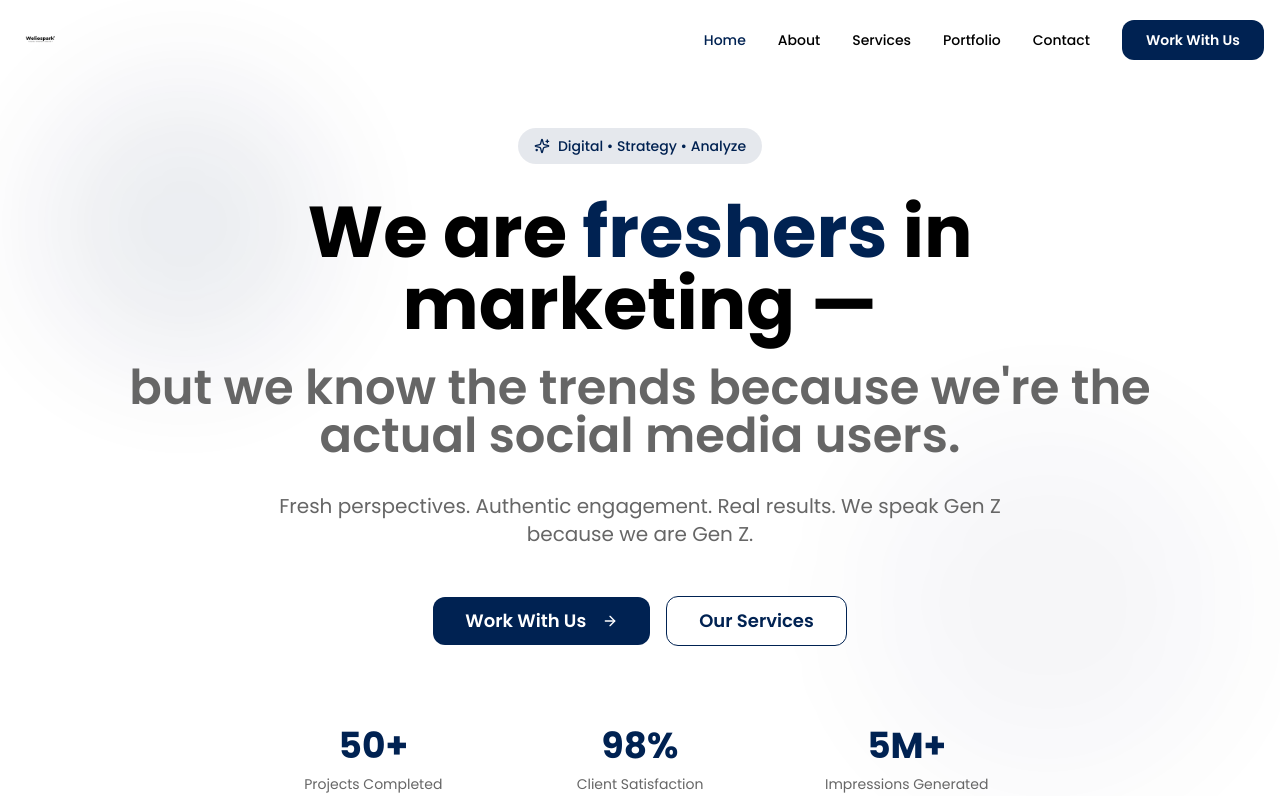
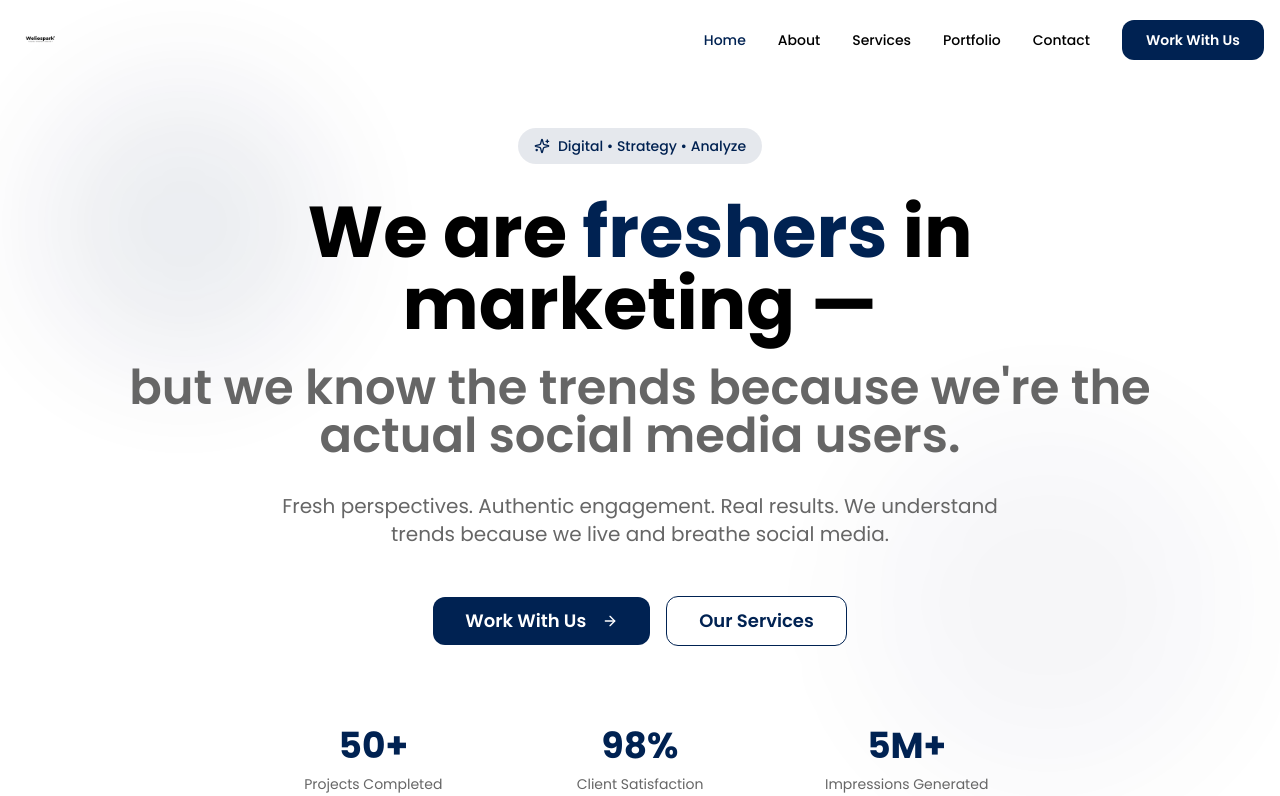
Before and after one commit to animationinternship2025-blip/weliospark-trendsetters, a React (Vite) app: page / in a window 1280 px wide. Shown: the top 796 px of the page. Built offline with nearby package versions, Linux system fonts and the light colour scheme; the HTML template or start-up script is replaced by a standard one.

Commit message:
Refactor: Update About section copy

```diff
--- a/src/components/Hero.tsx
+++ b/src/components/Hero.tsx
@@ -29,7 +29,7 @@ const Hero = () => {
 
           {/* Description */}
           <p className="text-lg md:text-xl text-muted-foreground max-w-3xl mx-auto mb-12 animate-fade-in-up delay-400">
-            Fresh perspectives. Authentic engagement. Real results. We speak Gen Z because we are Gen Z.
+            Fresh perspectives. Authentic engagement. Real results. We understand trends because we live and breathe social media.
           </p>
 
           {/* CTA Buttons */}
```
